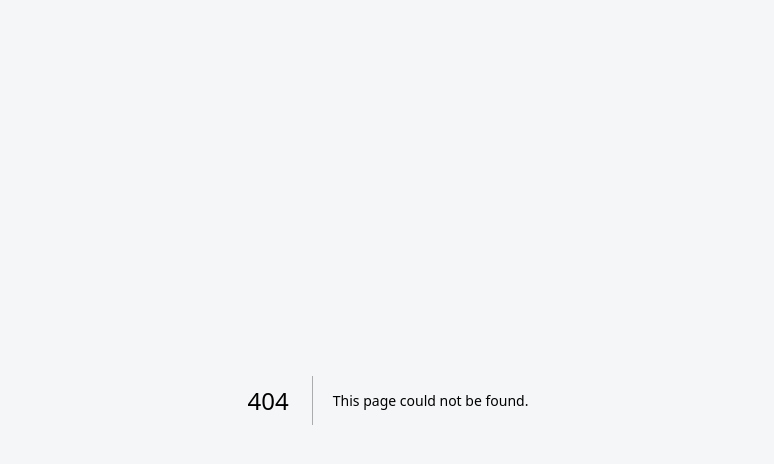
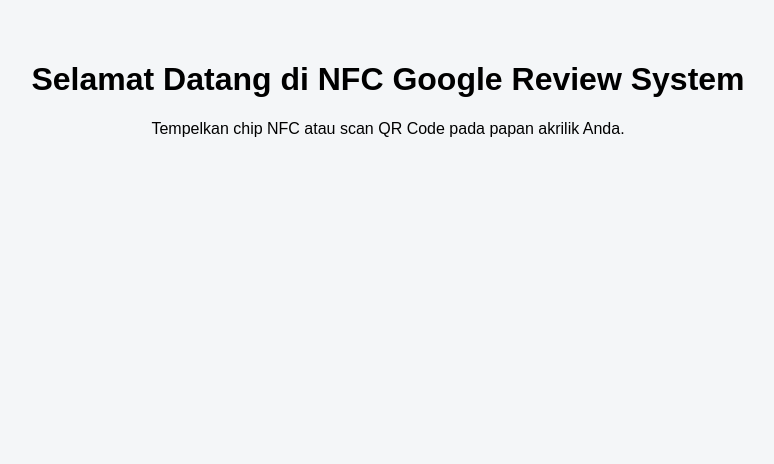
Before and after one commit to shndf1re/nfc-review-shndf1re, a Next.js app: page / in a window 1280 px wide. Before the commit this address had no page. Shown: the top 464 px of the page, without its empty margins (252-1026 px from the left). Built offline with nearby package versions, Linux system fonts and the light colour scheme.

Commit message:
Create page.js

```diff
--- /dev/null
+++ b/app/page.js
@@ -0,0 +1,8 @@
+export default function HomePage() {
+  return (
+    <div style={{ padding: '40px', textAlign: 'center', fontFamily: 'sans-serif' }}>
+      <h1>Selamat Datang di NFC Google Review System</h1>
+      <p>Tempelkan chip NFC atau scan QR Code pada papan akrilik Anda.</p>
+    </div>
+  );
+}
```
